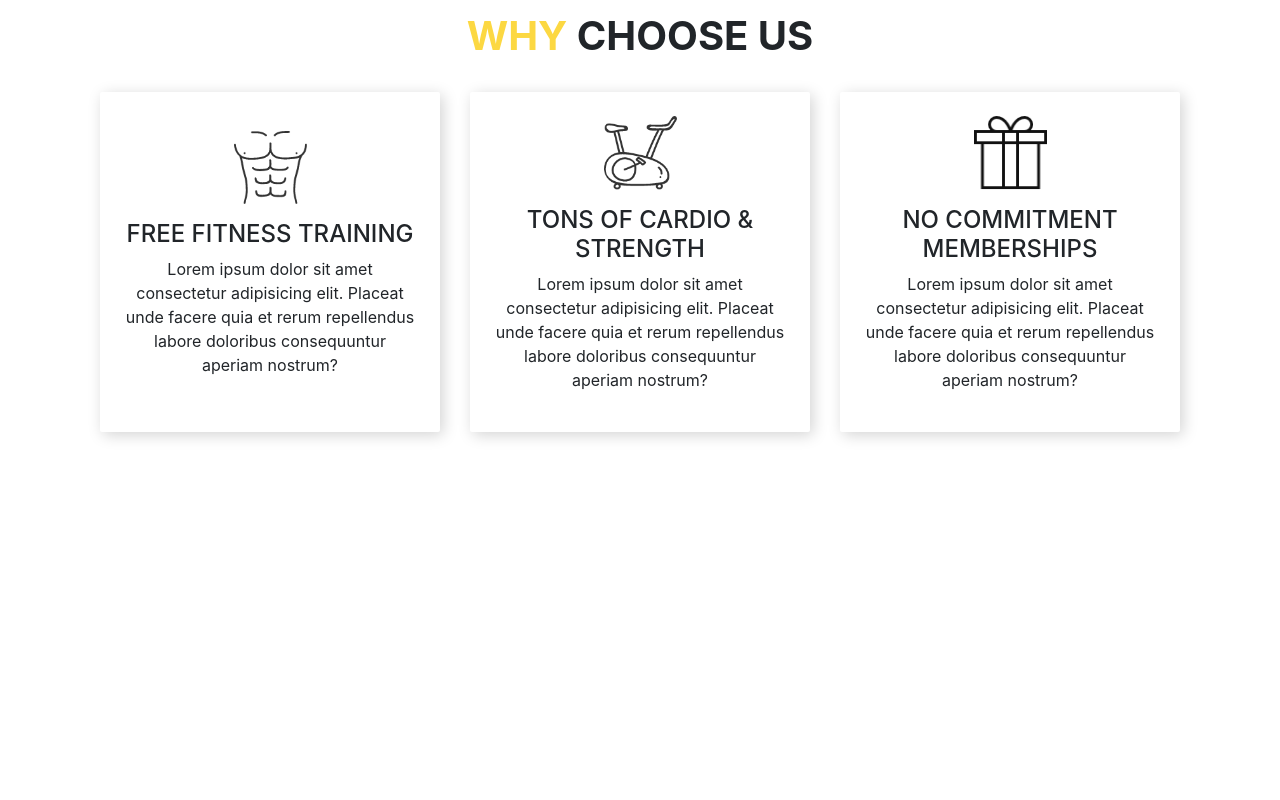
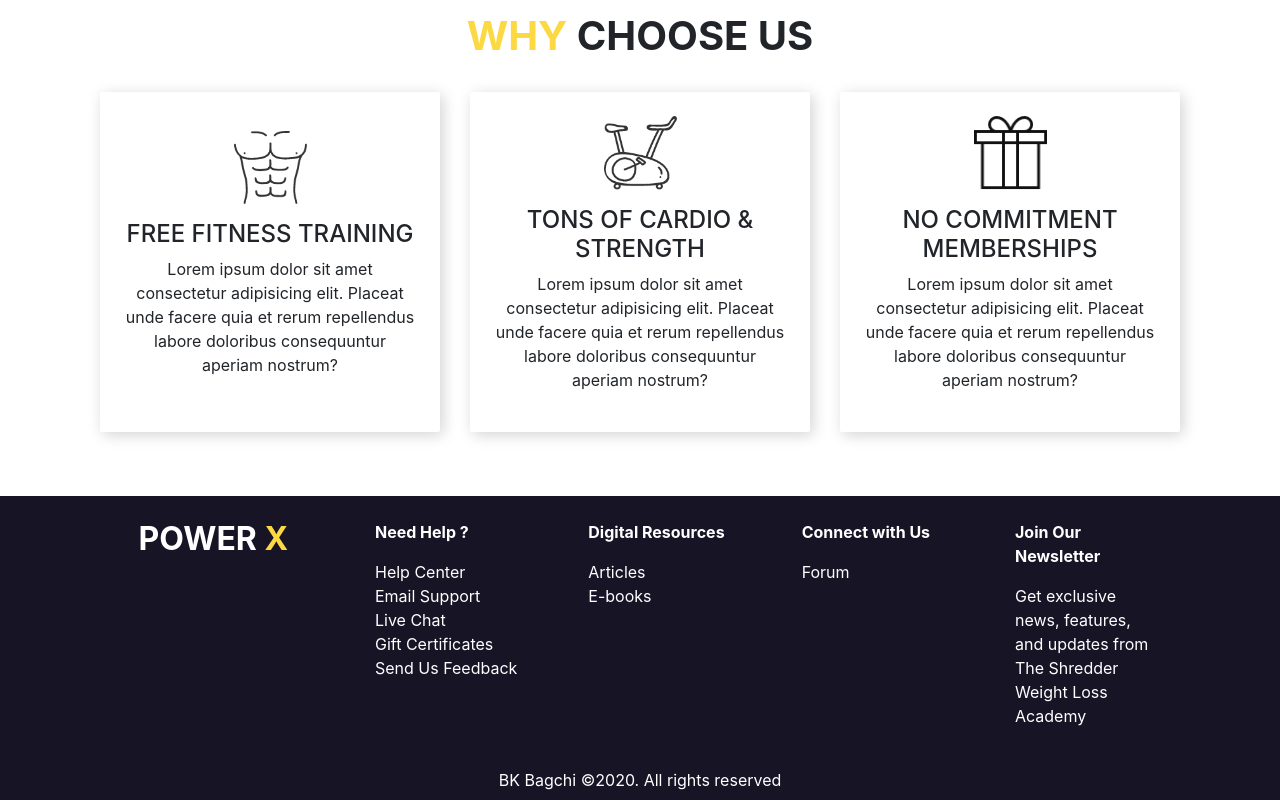
Before and after one commit to BK-Bagchi/power-x-gym, a React (Create React App) app: page / in a window 1280 px wide. Shown: the part 2729-3529 px from the top of the page. Before the commit the page ends 3225 px from the top, so only its background shows below. Built offline with nearby package versions, Linux system fonts and the light colour scheme.

Commit message:
Makrup of footer is done

```diff
--- /dev/null
+++ b/src/Components/Footer/Footer.css
@@ -0,0 +1,5 @@
+footer{
+    background: #171426;
+}
+footer .row{
+}
--- /dev/null
+++ b/src/Components/Footer/Footer.js
@@ -0,0 +1,50 @@
+import React from 'react'
+import './Footer.css'
+
+const Footer = () => {
+    return (
+        <footer>
+            <div className="mt-5 py-4">
+                <div className="row w-100 m-0">
+                    <div className="col-md-1"></div>
+                    <div className="col-md-2">
+                        <h2 className="title text-white">Power <span>X</span></h2>
+                    </div>
+                    <div className="col-md-2">
+                        <ul type="none" className="text-white">
+                            <li><p className="text-white font-weight-bold">Need Help ?</p></li>
+                            <li>Help Center</li>
+                            <li>Email Support</li>
+                            <li>Live Chat</li>
+                            <li>Gift Certificates</li>
+                            <li>Send Us Feedback</li>
+                        </ul>
+                    </div>
+                    <div className="col-md-2">
+                        <ul type="none" className="text-white">
+                            <li><p className="text-white font-weight-bold">Digital Resources</p></li>
+                            <li>Articles</li>
+                            <li>E-books</li>
+                        </ul>
+                    </div>
+                    <div className="col-md-2">
+                        <ul type="none" className="text-white">
+                            <li><p className="text-white font-weight-bold">Connect with Us</p></li>
+                            <li>Forum</li>
+                        </ul>
+                    </div>
+                    <div className="col-md-2">
+                        <ul type="none" className="text-white">
+                            <li><p className="text-white font-weight-bold">Join Our Newsletter</p></li>
+                            <li>Get exclusive news, features, and updates from The Shredder Weight Loss Academy</li>
+                        </ul>
+                    </div>
+                    <div className="col-md-1"></div>
+                </div>
+            </div>
+            <p className="m-0 pb-2 text-white text-center">BK Bagchi &copy;{new Date().getFullYear()}. All rights reserved</p>
+        </footer>
+    );
+};
+
+export default Footer;
--- a/src/Components/Home/Home.js
+++ b/src/Components/Home/Home.js
@@ -1,4 +1,5 @@
 import React from 'react';
+import Footer from '../Footer/Footer';
 import Navbar from '../Navbar/Navbar';
 import Aboutus from './Aboutus';
 import Cards from './Cards';
@@ -17,6 +18,7 @@ const Home = () => {
             <Aboutus />
             <Trainings />
             <WhyChooseUs />
+            <Footer />
         </section>
     );
 };
```
